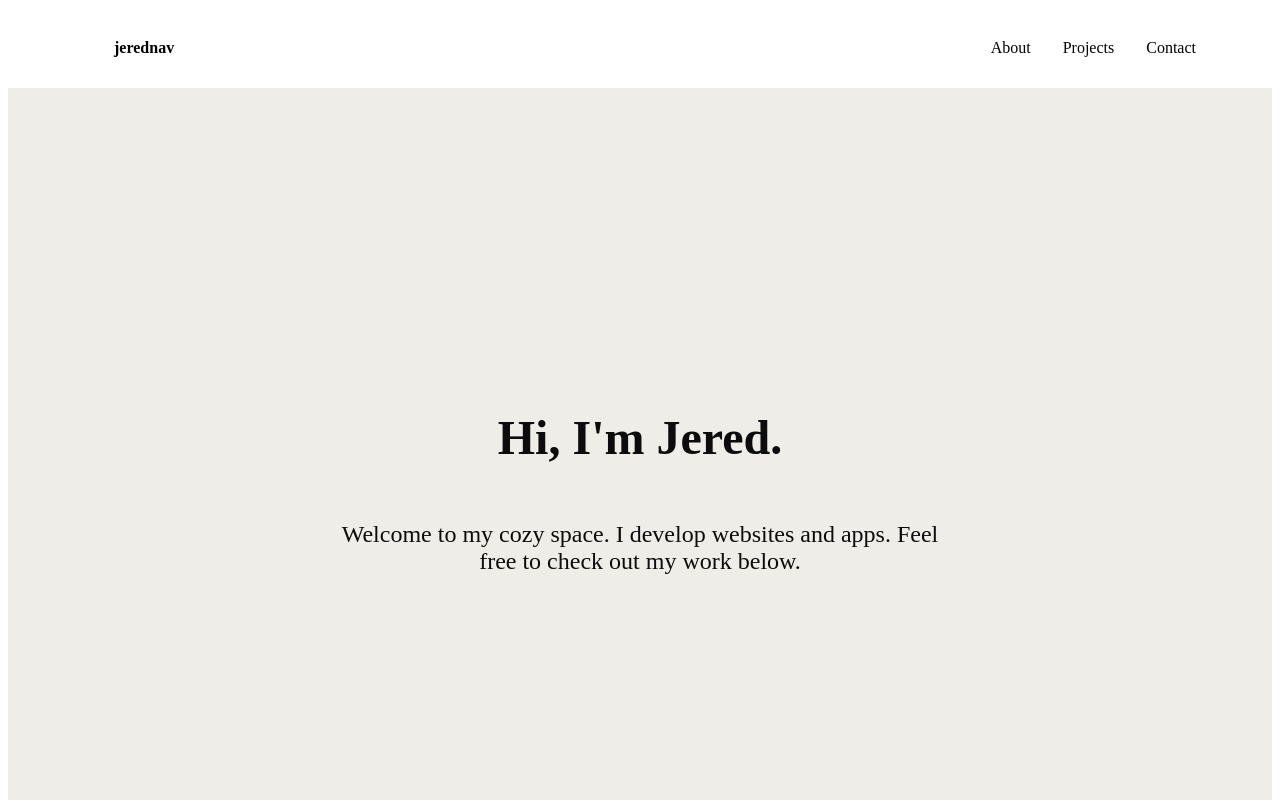
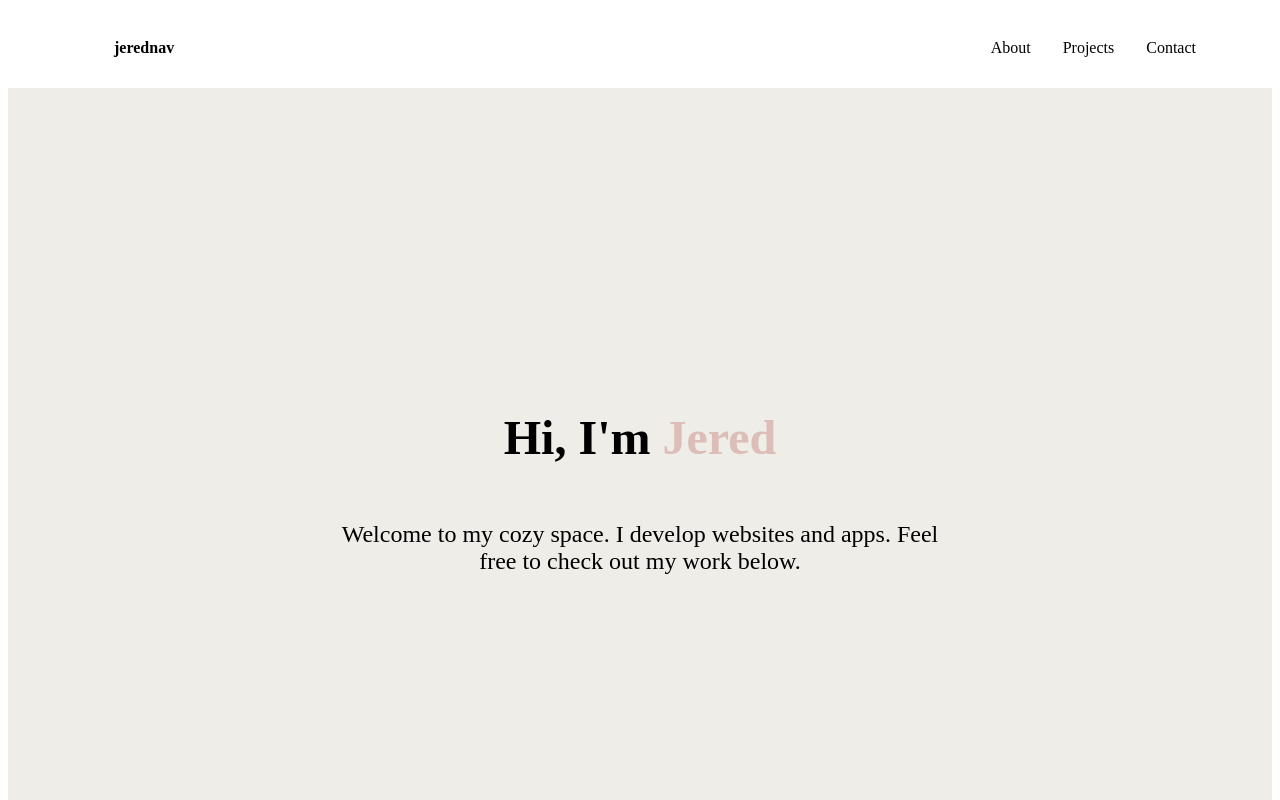
Before and after one commit to jerednav/portfolio, a React (Create React App) app: page / in a window 1280 px wide. Shown: the top 800 px of the page. Built offline with nearby package versions, Linux system fonts and the light colour scheme.

Commit message:
change jered font color

```diff
--- a/src/components/HeroSection/HeroSectionElements.js
+++ b/src/components/HeroSection/HeroSectionElements.js
@@ -33,7 +33,7 @@ export const HeroContent = styled.div`
 `
 
 export const HeroH1 = styled.h1`
-    color: #0c0c0c;
+    color: #000;
     font-size: 48px;
     text-align: center;
 
@@ -48,7 +48,7 @@ export const HeroH1 = styled.h1`
 
 export const HeroP = styled.p`
     margin-top: 24px;
-    color: #0c0c0c;
+    color: #000;
     font-size: 24px;
     text-align: center;
     max-width: 600px;
--- a/src/components/HeroSection/index.js
+++ b/src/components/HeroSection/index.js
@@ -8,7 +8,7 @@ const HeroSection = () => {
             <HeroBg>
             </HeroBg>
             <HeroContent>
-                <HeroH1>Hi, I'm Jered.</HeroH1>
+                <HeroH1>Hi, I'm <span style={{ color: '#DDBDB7' }}>Jered</span></HeroH1>
                 <HeroP>Welcome to my cozy space. I develop websites and apps. Feel free to check out my work below.</HeroP>
             </HeroContent>
         </HeroContainer>
--- a/src/components/Projects/ProjectsElements.js
+++ b/src/components/Projects/ProjectsElements.js
@@ -37,7 +37,7 @@ export const ProjectsWrapper = styled.div`
 `
 
 export const ProjectsCard = styled.div`
-    background: ##E7D2CC;
+    background: #fff;
     display: flex;
     flex-direction: column;
     justify-content: flex start;
```
